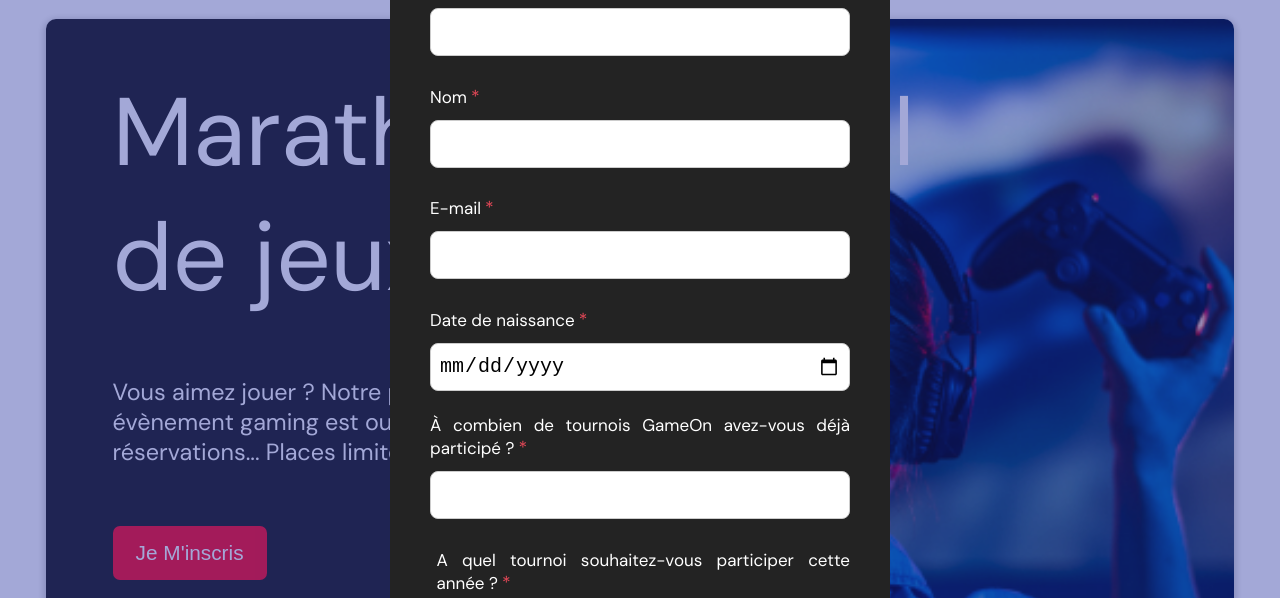
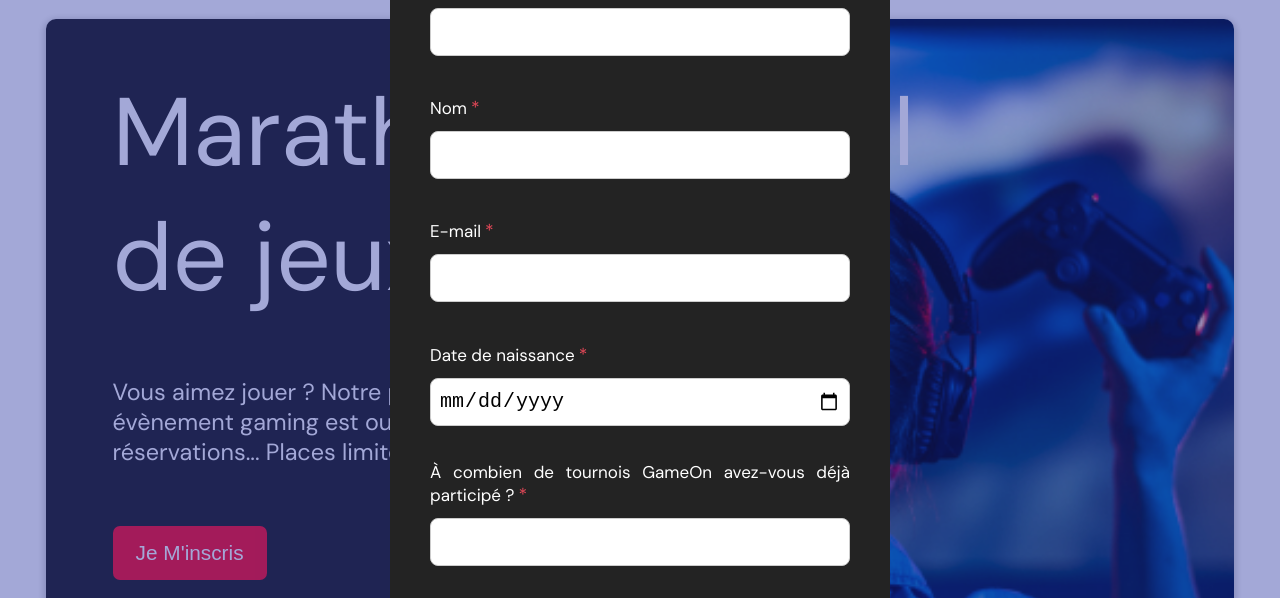
Before and after one commit to BaptLab/Openclassroom_Projet_4, a plain HTML site: page starterOnly/index.html in a window 1280 px wide. Both pictures are taken after a click on the button "Je M'inscris". Shown: the part 136-734 px from the top of the page. Drawn offline with Linux system fonts and the light colour scheme.

Commit message:
modification finales

```diff
--- a/starterOnly/modal.css
+++ b/starterOnly/modal.css
@@ -14,7 +14,6 @@ body {
   margin: 0;
   display: flex;
   flex-direction: column;
-  background-image: url("background.png");
   font-family: var(--font-default);
   font-size: 18px;
   max-width: 1300px;
@@ -235,7 +234,7 @@ input {
   margin-top: 11px;
   margin-bottom: 9px;
   text-align: left;
-  line-height: 0.3;
+  line-height: 1.3;
   opacity: 0;
   transition: 0.3s;
 }
```
